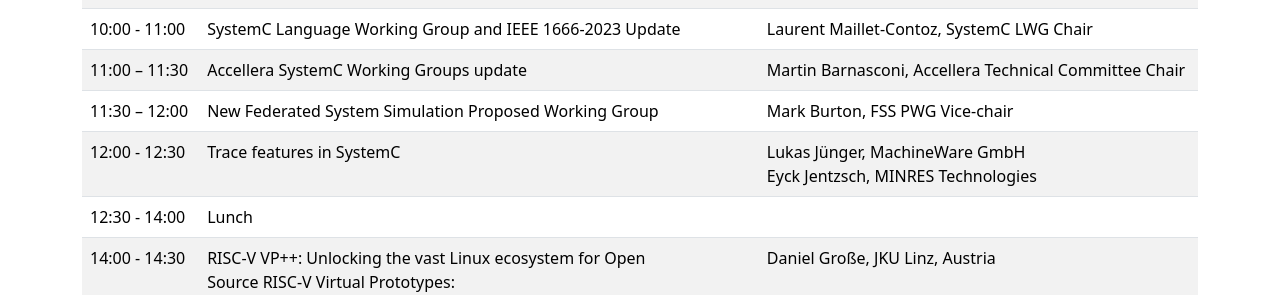
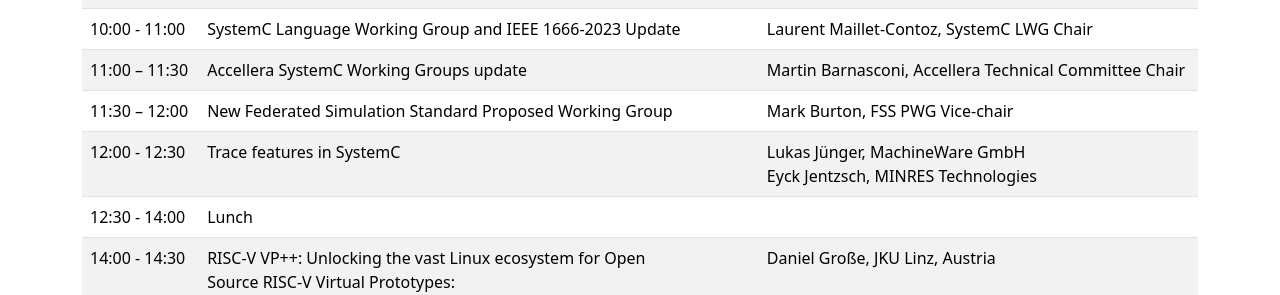
Before and after one commit to accellera-official/systemc.org, an MkDocs documentation site: the page built from docs/events/sced2023.md, in a window 1280 px wide and 900 px high, scrolled down 825 px. Shown: the part 160-455 px from the top of the window. Built offline with MkDocs 1.6.1, drawn with Linux system fonts in a browser that asks for light colours; nearby versions of some CDN libraries.

Commit message:
update FSS
Signed-off-by: Martin Barnasconi <martin.barnasconi@nxp.com>

```diff
--- a/docs/events/sced2023.md
+++ b/docs/events/sced2023.md
@@ -40,7 +40,7 @@
 | 09:30 - 10:00 | Welcome & Introduction – Theme: Evolution and Ecosystem | Mark Burton, SystemC Evolution Day Chair |
 | 10:00 - 11:00 | SystemC Language Working Group and IEEE 1666-2023 Update | Laurent Maillet-Contoz, SystemC LWG Chair |
 | 11:00 – 11:30 | Accellera SystemC Working Groups update | Martin Barnasconi, Accellera Technical Committee Chair |
-| 11:30 – 12:00 | New Federated System Simulation Proposed Working Group | Mark Burton, FSS PWG Vice-chair |
+| 11:30 – 12:00 | New Federated Simulation Standard Proposed Working Group | Mark Burton, FSS PWG Vice-chair |
 | 12:00 - 12:30 | Trace features in SystemC | Lukas Jünger, MachineWare GmbH<br>Eyck Jentzsch, MINRES Technologies |
 | 12:30 - 14:00 | Lunch |
 | 14:00 - 14:30 | RISC-V VP++: Unlocking the vast Linux ecosystem for Open<br>Source RISC-V Virtual Prototypes:<br>From Fast Bootup, VNC, Vector Extension to 3D-Games | Daniel Große, JKU Linz, Austria |
```
